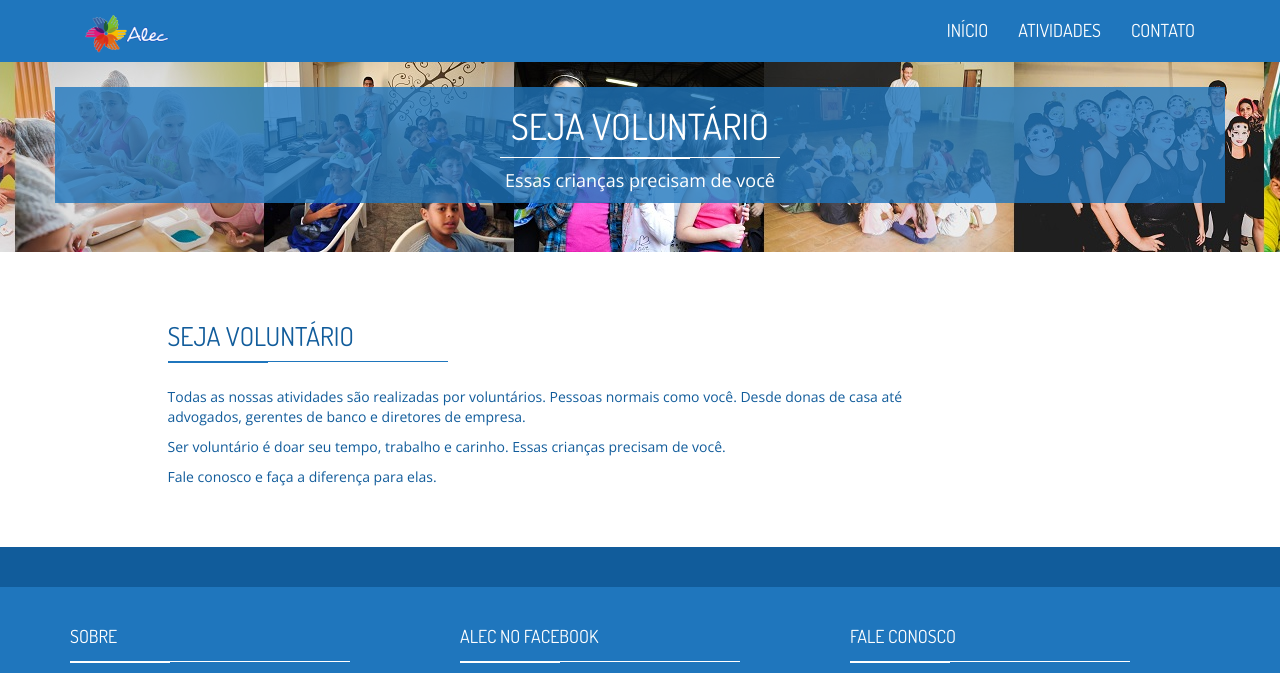
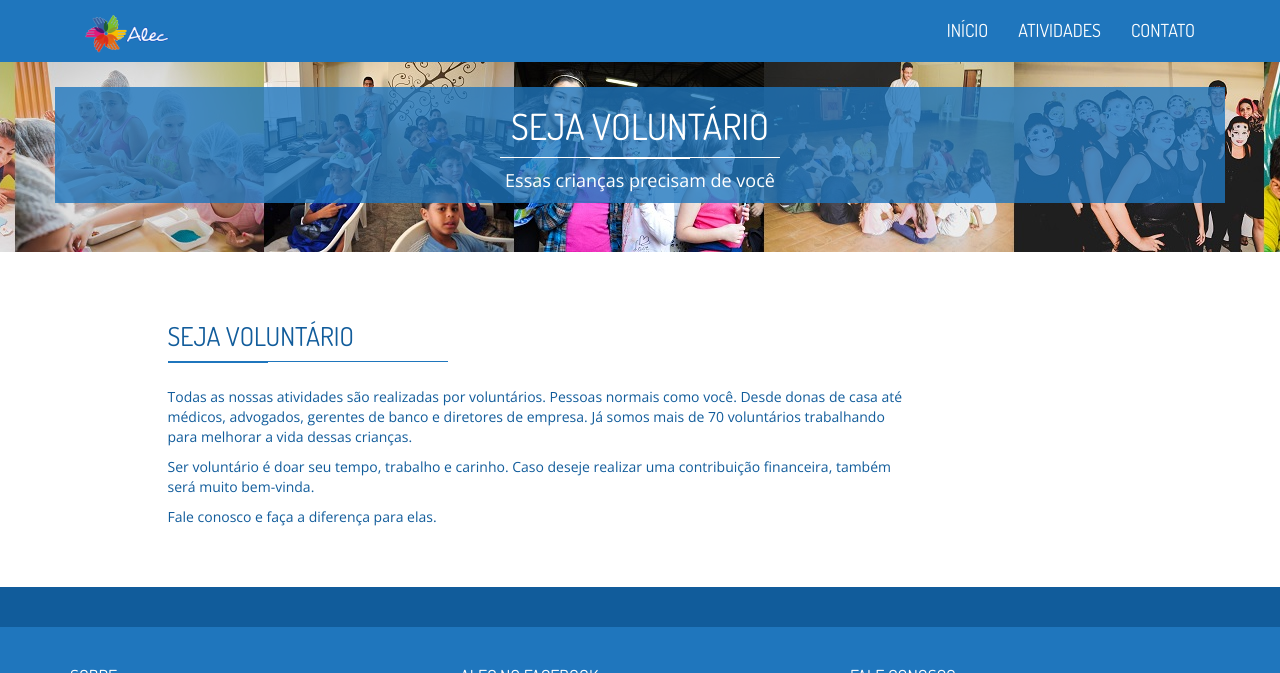
Before and after one commit to eusoualec/eusoualec.github.io, a Jekyll site: the page built from seja-voluntario.md, in a window 1280 px wide, cut to the strip 0-673 px from the top of the page. Built offline with Jekyll 4.4.1, drawn with Linux system fonts in a browser that asks for light colours; nearby versions of some CDN libraries.

```diff
--- a/_includes/destaques.html
+++ b/_includes/destaques.html
@@ -75,7 +75,7 @@
                       <p>Sua ajuda com certeza fará toda diferença, seja em valores ou brinquedos e alimentos</p>
 
                     </div>
-                    <a href="#" class="btn btn-primary">Saiba como</a>
+                    <a href="/faca-doacao" class="btn btn-primary">Saiba como</a>
 
               </div>
 
--- a/index.html
+++ b/index.html
@@ -45,7 +45,7 @@ layout: default
 
                   <h2 class="carousel-title bounceInDown animated slow">#EuVistoEssaCamisa</h2>
                   <h4 class="carousel-subtitle bounceInUp animated slow">FAÇA PARTE DESTE TIME, AJUDE A TRANSFORMAR O PRESENTE E O FUTURO DE CENTENAS DE CRIANÇAS</h4>
-                  <a href="#" class="btn btn-lg btn-secondary hidden-xs bounceInUp animated" data-toggle="modal" data-target="#donateModal">QUERO AJUDAR!</a>
+                  <a href="/seja-voluntario" class="btn btn-lg btn-secondary hidden-xs bounceInUp animated">QUERO AJUDAR!</a>
 
                 </div> <!-- /.carousel-caption -->
 
--- a/seja-voluntario.md
+++ b/seja-voluntario.md
@@ -4,11 +4,14 @@ page-title: SEJA VOLUNTÁRIO
 page-description: Essas crianças precisam de você
 ---
 Todas as [nossas atividades][1] são realizadas por voluntários. Pessoas normais como você. Desde donas
-de casa até advogados, gerentes de banco e diretores de empresa.
+de casa até médicos, advogados, gerentes de banco e diretores de empresa. Já somos mais de 70
+voluntários trabalhando para melhorar a vida dessas crianças.
 
-Ser voluntário é doar seu tempo, trabalho e carinho. Essas crianças precisam de você.
+Ser voluntário é doar seu tempo, trabalho e carinho. Caso deseje realizar uma
+[contribuição financeira][3], também será muito bem-vinda.
 
 [Fale conosco][2] e faça a diferença para elas.
 
 [1]: /causes
 [2]: /contact
+[3]: /faca-doacao
```
Also changed, not shown: faca-doacao.md (added, +17 -0 lines).
